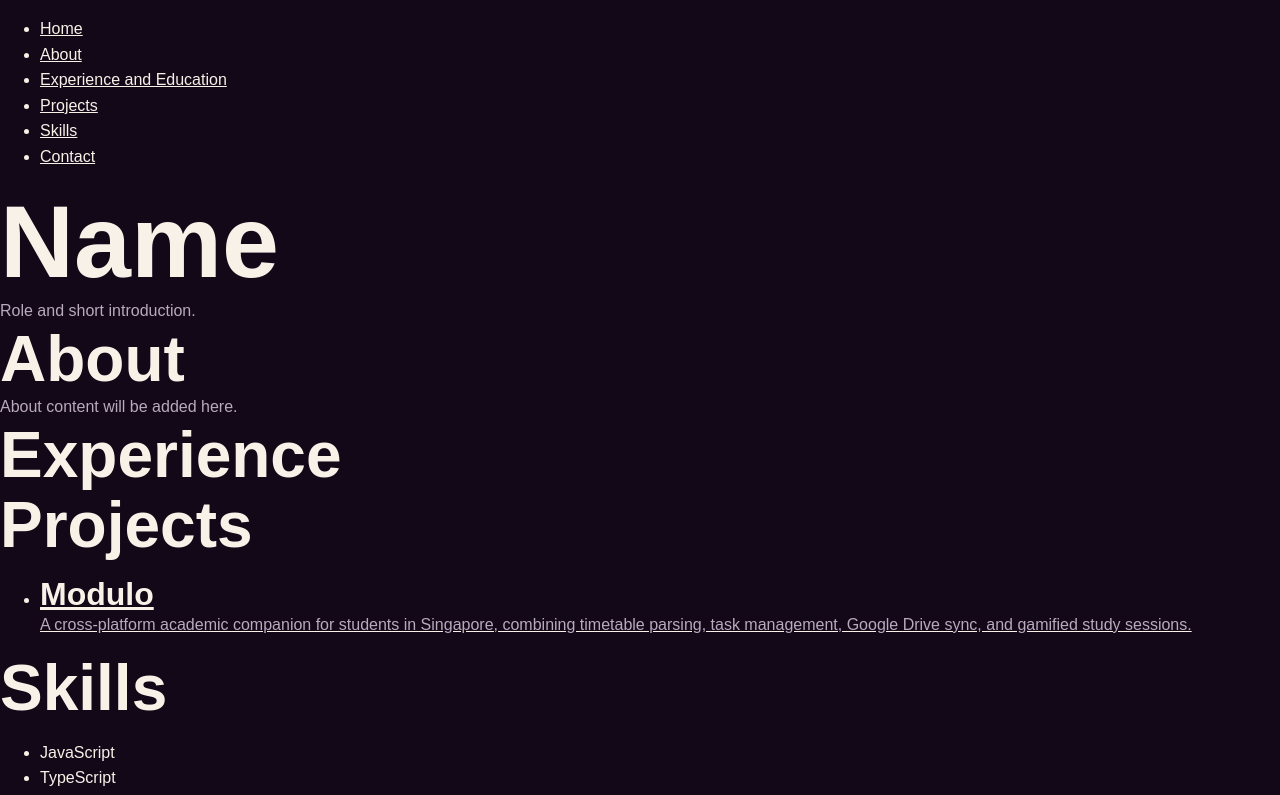
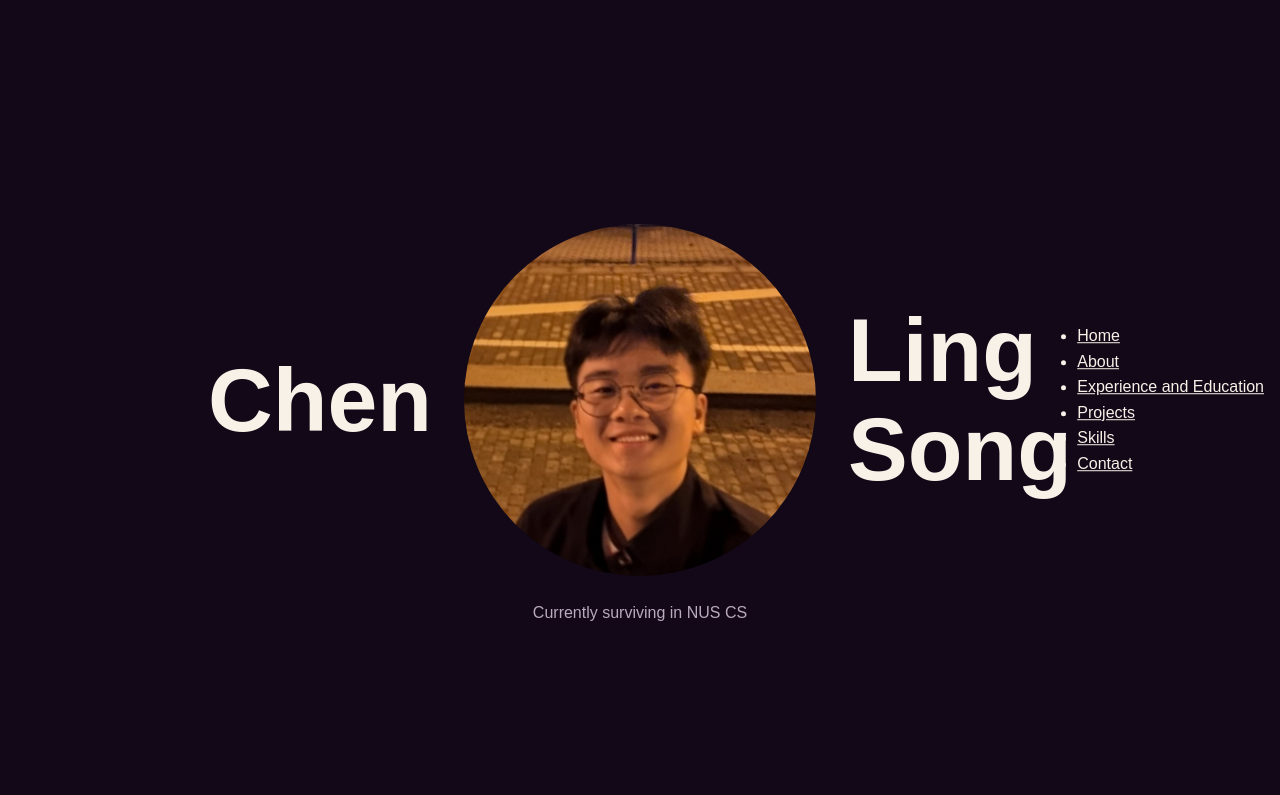
Before and after one commit to lingsongc/lingsongc.github.io, a React (Vite) app: page / in a window 1280 px wide. Shown: the top 795 px of the page. Built offline with nearby package versions, Linux system fonts and the light colour scheme.

Commit message:
added home skeleton

```diff
--- a/src/components/MainCircle.tsx
+++ b/src/components/MainCircle.tsx
@@ -1,7 +1,7 @@
 export function MainCircle() {
     return (
-        <div className="main-circle-container">
-            <div className="main-circle-image" aria-hidden="true" />
+        <div className="main-circle-container" aria-hidden="true">
+            <img className="main-circle-image" src="/profile.jpeg" alt="" />
         </div>
     );
 }
--- a/src/sections/Home.tsx
+++ b/src/sections/Home.tsx
@@ -1,9 +1,21 @@
+import { homeDetails } from "../data/about";
+
 export function Home() {
+    const leftName = homeDetails.name.isWestern
+        ? homeDetails.name.firstName
+        : homeDetails.name.lastName;
+    const rightName = homeDetails.name.isWestern
+        ? homeDetails.name.lastName
+        : homeDetails.name.firstName;
+
     return (
         <section id="home" className="home-container" aria-labelledby="home-title">
             <div className="home-text">
-                <h1 id="home-title" className="home-title">Name</h1>
-                <p className="home-description">Role and short introduction.</p>
+                <h1 id="home-title" className="home-title">
+                    <span className="home-name-left">{leftName}</span>
+                    <span className="home-name-right">{rightName}</span>
+                </h1>
+                <p className="home-description">{homeDetails.introduction}</p>
             </div>
         </section>
     );
--- a/src/style.css
+++ b/src/style.css
@@ -1,4 +1,4 @@
-/* Shared styles */
+/* root */
 
 :root {
     color-scheme: dark;
@@ -18,6 +18,8 @@
     --text-subtitle: clamp(1.25rem, 2.5vw, 2rem);
     --text-body: 1rem;
     --text-small: 0.875rem;
+
+    --home-circle-size: clamp(8rem, 28vw, 22rem);
 }
 
 * {
@@ -36,6 +38,10 @@ body {
     min-width: 20rem;
     margin: 0;
     background-color: var(--colour-background);
+}
+
+main {
+    overflow: clip;
 }
 
 h1,
@@ -61,3 +67,91 @@ button {
     color: inherit;
     font: inherit;
 }
+
+/* shared */
+
+.home-container,
+.about-container,
+.experience-container,
+.project-container,
+.skill-container {
+    display: grid;
+    min-height: 100vh;
+    min-height: 100svh;
+    align-items: center;
+    padding: clamp(4rem, 8vw, 8rem) clamp(1.5rem, 6vw, 6rem);
+    scroll-margin-block-start: 2rem;
+}
+
+.contact-container {
+    padding: clamp(4rem, 8vw, 8rem) clamp(1.5rem, 6vw, 6rem);
+    scroll-margin-block-start: 2rem;
+}
+
+/* main circle */
+
+.main-circle-container {
+    position: fixed;
+    z-index: 1;
+    top: 50%;
+    left: 50%;
+    width: var(--home-circle-size);
+    aspect-ratio: 1;
+    overflow: hidden;
+    border-radius: 50%;
+    transform: translate(-50%, -50%);
+    pointer-events: none;
+}
+
+.main-circle-image {
+    width: 100%;
+    height: 100%;
+    object-fit: cover;
+    object-position: center 55%;
+}
+
+/* navigation */
+
+.navigation-container {
+    position: fixed;
+    z-index: 2;
+    top: 50%;
+    right: 1rem;
+    transform: translateY(-50%);
+}
+
+/* home */
+
+.home-container {
+    position: relative;
+}
+
+.home-text {
+    width: 100%;
+}
+
+.home-title {
+    display: grid;
+    grid-template-columns: 1fr var(--home-circle-size) 1fr;
+    gap: clamp(0.75rem, 3vw, 2rem);
+    align-items: center;
+    font-size: clamp(1.5rem, 7vw, 7rem);
+}
+
+.home-name-left {
+    grid-column: 1;
+    justify-self: end;
+}
+
+.home-name-right {
+    grid-column: 3;
+    justify-self: start;
+}
+
+.home-description {
+    position: absolute;
+    top: calc(50% + var(--home-circle-size) / 2 + 1.5rem);
+    right: 1.5rem;
+    left: 1.5rem;
+    text-align: center;
+}
```
